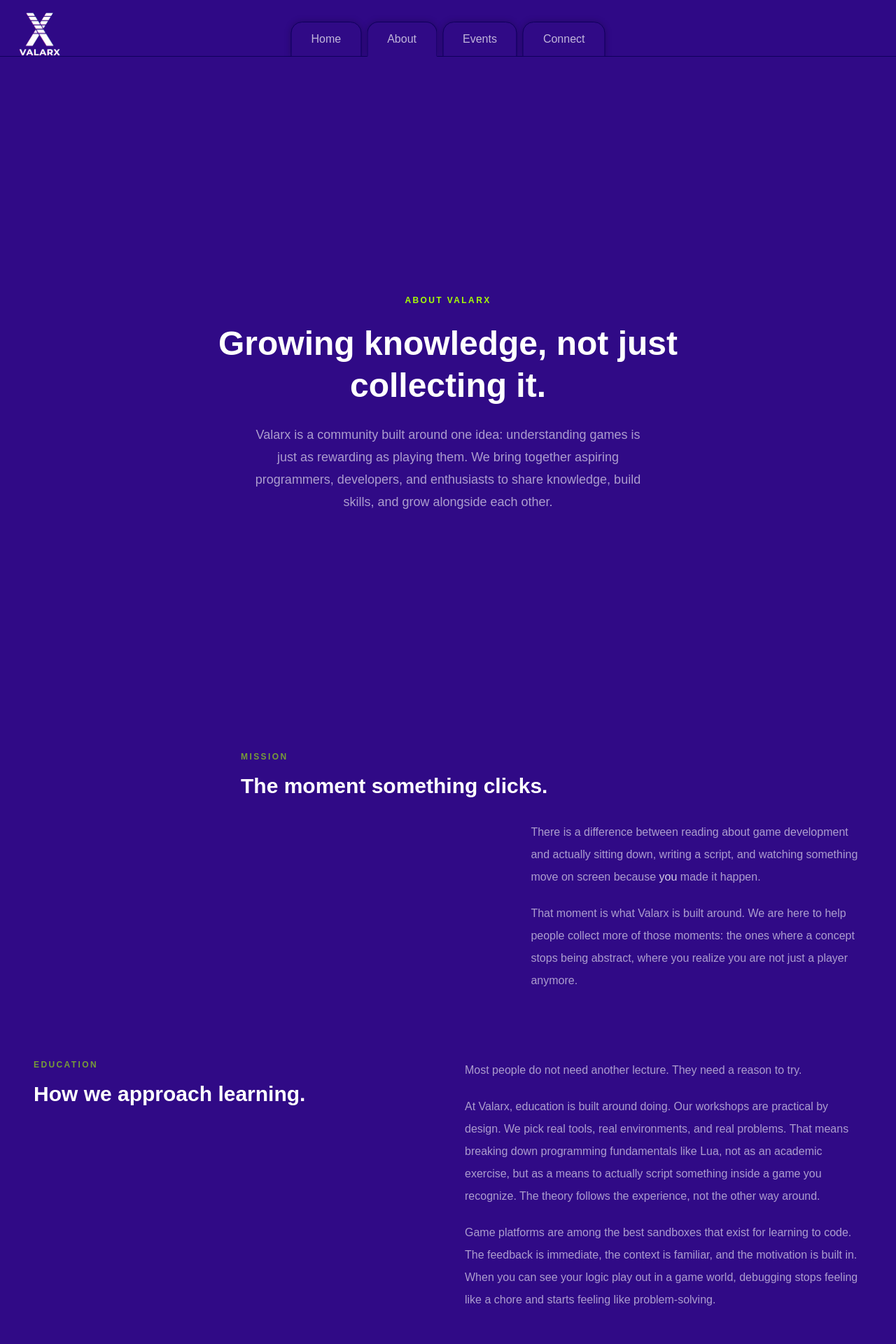
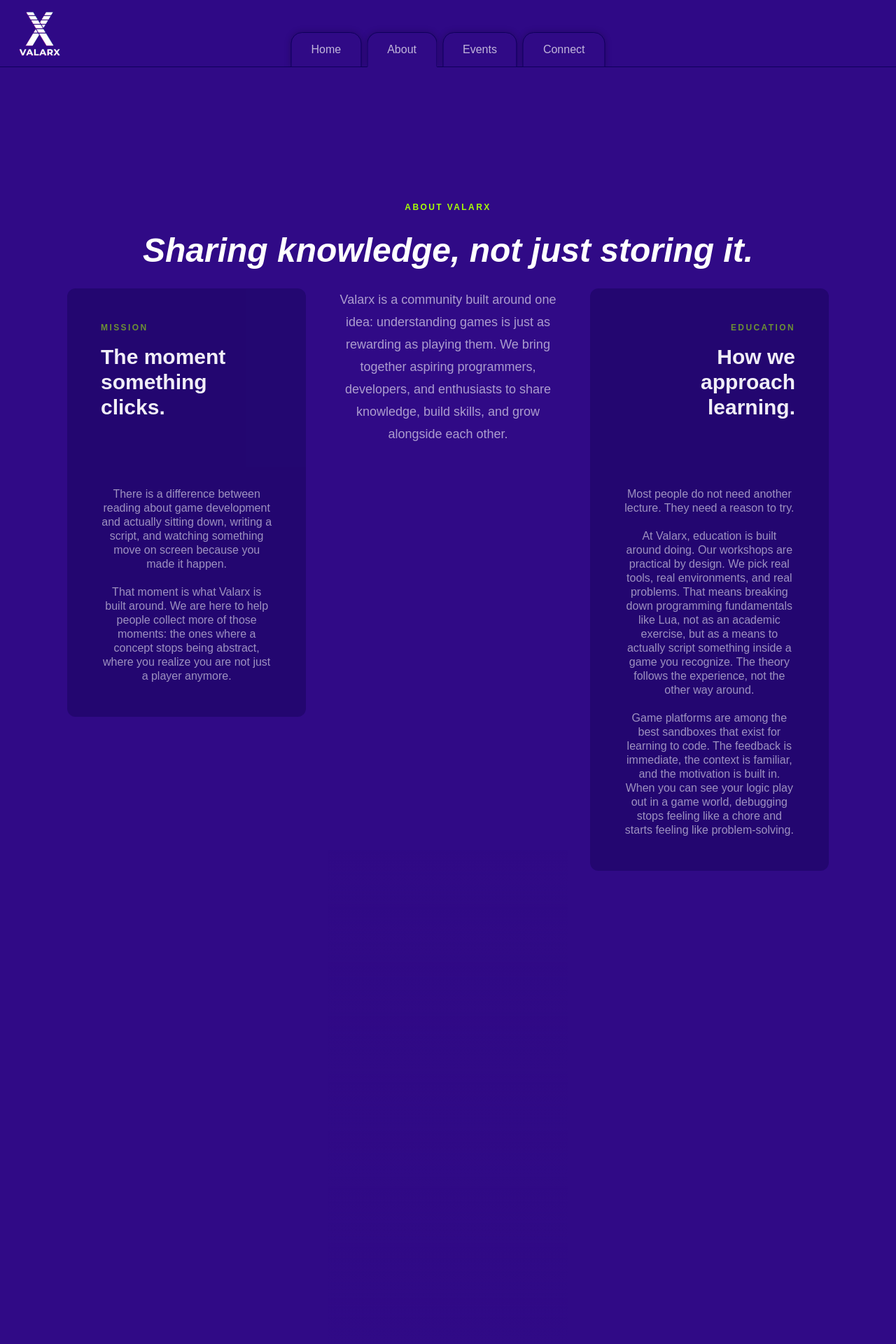
Before and after one commit to Aris-Artates/valarx, a Next.js app in the folder frontend/: page /about in a window 1280 px wide. Shown: the top 1920 px of the page at 70% size. Built offline with nearby package versions, Linux system fonts and the light colour scheme.

Commit message:
Added few Changes

```diff
--- a/frontend/app/about/page.tsx
+++ b/frontend/app/about/page.tsx
@@ -1,28 +1,24 @@
 import FadeIn from '../components/FadeIn';
+import StickyFadeSection from '../components/StickyFadeSection';
 
 export default function AboutPage() {
   return (
-    <div className="flex w-full flex-col px-12 py-24">
+    <div className="flex w-full flex-col px-24 py-24">
 
       {/* Hero */}
-      <FadeIn className="flex min-h-screen flex-col items-center justify-center gap-6 mb-24 text-center">
+      <FadeIn className="flex min-h-screen flex-col items-center justify-start gap-6 mb-24 pt-24 text-center">
+        <div className="flex flex-col items-center gap-6">
           <span className="text-xs font-semibold uppercase tracking-[0.2em] text-[#a7ff04]">
             About Valarx
           </span>
-        <h1 className="max-w-2xl text-5xl font-bold leading-tight text-white">
-          Growing knowledge, not just collecting it.
+          <h1 className="whitespace-nowrap text-5xl font-bold italic leading-tight text-white">
+            Sharing knowledge, not just storing it.
           </h1>
-        <p className="max-w-xl text-lg leading-8 text-white/60">
-          Valarx is a community built around one idea: understanding games is just
-          as rewarding as playing them. We bring together aspiring programmers,
-          developers, and enthusiasts to share knowledge, build skills, and grow
-          alongside each other.
-        </p>
-      </FadeIn>
-
-      {/* Mission */}
-      <FadeIn className="mb-24 flex flex-col gap-8">
-        <div className="pl-[25%] flex flex-col gap-4">
+        </div>
+        <div className="grid grid-cols-3 gap-x-8 w-full">
+          {/* Mission — left */}
+          <StickyFadeSection>
+              <div className="flex flex-col gap-4 text-left">
                 <span className="text-xs font-semibold uppercase tracking-[0.2em] text-[#a7ff04]/60">
                   Mission
                 </span>
@@ -30,12 +26,11 @@
                   The moment something clicks.
                 </h2>
               </div>
-        <div className="pl-[60%] flex flex-col gap-5 text-base leading-8 text-white/60">
+              <div className="mt-24 flex flex-col gap-5 text-base leading-5 text-white/60 w-full">
                 <p>
                   There is a difference between reading about game development and
                   actually sitting down, writing a script, and watching something move
-            on screen because <em className="text-white/80 not-italic font-medium">you</em> made
-            it happen.
+                  on screen because you made it happen.
                 </p>
                 <p>
                   That moment is what Valarx is built around. We are here to help
@@ -43,12 +38,22 @@
                   being abstract, where you realize you are not just a player anymore.
                 </p>
               </div>
-      </FadeIn>
+          </StickyFadeSection>
 
-      {/* How We Learn */}
-      <FadeIn className="mb-24 flex flex-col gap-12">
-        <div className="grid gap-12 sm:grid-cols-2">
-          <div className="flex flex-col gap-4">
+          {/* Center */}
+          <div className="relative min-h-[200vh]">
+            <p className="text-lg leading-8 text-white/60">
+              Valarx is a community built around one idea: understanding games is just
+              as rewarding as playing them. We bring together aspiring programmers,
+              developers, and enthusiasts to share knowledge, build skills, and grow
+              alongside each other.
+            </p>
+            <div className="absolute inset-x-0 bottom-0 h-1/2 bg-linear-to-b from-transparent to-[#300a86]" />
+          </div>
+
+          {/* Education — right */}
+          <StickyFadeSection>
+            <div className="flex flex-col gap-4 text-right">
               <span className="text-xs font-semibold uppercase tracking-[0.2em] text-[#a7ff04]/60">
                 Education
               </span>
@@ -56,7 +61,7 @@
                 How we approach learning.
               </h2>
             </div>
-          <div className="flex flex-col gap-5 text-base leading-8 text-white/60">
+            <div className="mt-24 flex flex-col gap-5 text-base leading-5 text-white/60 w-full">
               <p>
                 Most people do not need another lecture. They need a reason to try.
               </p>
@@ -76,8 +81,13 @@
                 like problem-solving.
               </p>
             </div>
+          </StickyFadeSection>
         </div>
+      </FadeIn>
 
+      {/* How We Learn cards */}
+      <StickyFadeSection>
+        <div className="mb-24 flex flex-col gap-12">
         <div className="grid gap-px overflow-hidden rounded-xl border border-[#0f005c] sm:grid-cols-3">
           {[
             {
@@ -103,10 +113,13 @@
             </div>
           ))}
         </div>
-      </FadeIn>
+        </div>
+      </StickyFadeSection>
 
       {/* Community */}
-      <FadeIn className="mb-24 flex flex-col gap-12">
+      <div className="relative">
+      <div className="-mx-24 h-px bg-[#0f005c]" />
+      <FadeIn className="mb-24 flex flex-col gap-12 pt-12 shadow-[0_40px_60px_20px_#300a86]">
         <div className="grid gap-12 sm:grid-cols-2">
           <div className="flex flex-col gap-4">
             <span className="text-xs font-semibold uppercase tracking-[0.2em] text-[#a7ff04]/60">
@@ -149,16 +162,12 @@
           ))}
         </div>
 
-        <p className="max-w-2xl text-base leading-8 text-white/50">
-          A developer explaining their process to an enthusiast learns something
-          in the explaining. An aspiring programmer watching someone debug in real
-          time learns more than any tutorial could teach. That exchange is the
-          point.
-        </p>
+
       </FadeIn>
+      </div>
 
       {/* What We Are Not */}
-      <FadeIn className="grid gap-8 rounded-2xl border border-[#0f005c] bg-[#1a0660]/40 p-10 sm:grid-cols-2">
+      <FadeIn className="mx-auto max-w-3xl flex flex-col gap-8 rounded-2xl border border-[#0f005c] bg-[#1a0660]/40 p-10">
         <div className="flex flex-col gap-4">
           <span className="text-xs font-semibold uppercase tracking-[0.2em] text-[#a7ff04]/60">
             Honest
@@ -168,8 +177,8 @@
         <p className="self-center text-base leading-8 text-white/60">
           Valarx is not a bootcamp with a certificate at the end. It is not a
           platform with a finish line. Progress here is real, which means it is
-          sometimes slow. That is fine. We would rather you leave with a skill
-          you actually have than a credential you had to stretch the truth to earn.
+          sometimes slow. That is fine. We&apos;re here to leave you skills you can use,
+          not credentials you have to stretch the truth to earn.
         </p>
       </FadeIn>
 
--- a/frontend/app/components/EventModal.tsx
+++ b/frontend/app/components/EventModal.tsx
@@ -143,7 +143,7 @@
             </h3>
             <div className="flex flex-wrap gap-4">
               {event.partners.map((person) => (
-                <div key={person.name} className="w-40">
+                <div key={person.name} className="w-40 h-40">
                   <PersonCard person={person} />
                 </div>
               ))}
@@ -159,7 +159,7 @@
             </h3>
             <div className="flex flex-wrap gap-4">
               {event.speakers.map((person, i) => (
-                <div key={`${person.name}-${i}`} className="w-40">
+                <div key={`${person.name}-${i}`} className="w-40 h-40">
                   <PersonCard person={person} />
                 </div>
               ))}
@@ -175,7 +175,7 @@
             </h3>
             <div className="flex flex-wrap gap-4">
               {event.organizers.map((person, i) => (
-                <div key={`${person.name}-${i}`} className="w-40">
+                <div key={`${person.name}-${i}`} className="w-40 h-40">
                   <PersonCard person={person} />
                 </div>
               ))}
--- a/frontend/app/components/FadeIn.tsx
+++ b/frontend/app/components/FadeIn.tsx
@@ -6,11 +6,13 @@
   children: React.ReactNode;
   className?: string;
   delay?: number;
+  fadeOut?: boolean;
 }
 
-export default function FadeIn({ children, className = '', delay = 0 }: FadeInProps) {
+export default function FadeIn({ children, className = '', delay = 0, fadeOut = false }: FadeInProps) {
   const ref = useRef<HTMLDivElement>(null);
   const [visible, setVisible] = useState(false);
+  const [opacity, setOpacity] = useState<number | undefined>(undefined);
 
   useEffect(() => {
     const el = ref.current;
@@ -20,24 +22,47 @@
       ([entry]) => {
         if (entry.isIntersecting) {
           setVisible(true);
-          observer.disconnect();
+          if (!fadeOut) observer.disconnect();
         }
       },
-      { threshold: 0.1 }
+      { threshold: 0.2, rootMargin: '0px 0px -60px 0px' }
     );
 
     observer.observe(el);
     return () => observer.disconnect();
-  }, []);
+  }, [fadeOut]);
+
+  useEffect(() => {
+    if (!fadeOut) return;
+
+    const handleScroll = () => {
+      const el = ref.current;
+      if (!el) return;
+      const rect = el.getBoundingClientRect();
+      const fadeStart = window.innerHeight * 0.6;
+      const fadeEnd = window.innerHeight * 0.1;
+
+      if (rect.bottom > fadeStart) {
+        setOpacity(1);
+      } else if (rect.bottom < fadeEnd) {
+        setOpacity(0);
+      } else {
+        setOpacity((rect.bottom - fadeEnd) / (fadeStart - fadeEnd));
+      }
+    };
+
+    window.addEventListener('scroll', handleScroll, { passive: true });
+    return () => window.removeEventListener('scroll', handleScroll);
+  }, [fadeOut]);
 
   return (
     <div
       ref={ref}
       className={className}
       style={{
-        opacity: visible ? 1 : 0,
-        transform: visible ? 'translateY(0)' : 'translateY(24px)',
-        transition: `opacity 0.6s ease ${delay}ms, transform 0.6s ease ${delay}ms`,
+        opacity: fadeOut && opacity !== undefined ? opacity : visible ? 1 : 0,
+        transform: visible ? 'translateY(0)' : 'translateY(32px)',
+        transition: `opacity 1s ease ${delay}ms, transform 1s ease ${delay}ms`,
       }}
     >
       {children}
--- a/frontend/app/components/Header.tsx
+++ b/frontend/app/components/Header.tsx
@@ -18,7 +18,7 @@
 
   return (
     <header className="sticky top-0 z-50 w-full overflow-hidden bg-[#300a86]/95 backdrop-blur">
-      <nav className="relative flex w-full min-h-16 items-center px-6 pb-0 pt-4">
+      <nav className="relative flex w-full min-h-24 items-center px-6">
         {/* Logo — pinned left, hidden on small screens */}
         <Link href="/" className="hidden sm:flex items-center">
           <Image
--- /dev/null
+++ b/frontend/app/components/StickyFadeSection.tsx
@@ -0,0 +1,46 @@
+'use client';
+
+import { useEffect, useRef, useState } from 'react';
+
+interface Props {
+  children: React.ReactNode;
+  className?: string;
+}
+
+export default function StickyFadeSection({ children, className = '' }: Props) {
+  const wrapperRef = useRef<HTMLDivElement>(null);
+  const [opacity, setOpacity] = useState(1);
+
+  useEffect(() => {
+    const handleScroll = () => {
+      const el = wrapperRef.current;
+      if (!el) return;
+
+      const rect = el.getBoundingClientRect();
+      const fadeStart = window.innerHeight * 0.6;
+      const fadeEnd = window.innerHeight * 0.2;
+
+      if (rect.bottom > fadeStart) {
+        setOpacity(1);
+      } else if (rect.bottom < fadeEnd) {
+        setOpacity(0);
+      } else {
+        setOpacity((rect.bottom - fadeEnd) / (fadeStart - fadeEnd));
+      }
+    };
+
+    window.addEventListener('scroll', handleScroll, { passive: true });
+    return () => window.removeEventListener('scroll', handleScroll);
+  }, []);
+
+  return (
+    <div ref={wrapperRef} className="flex flex-col">
+      <div
+        className={`sticky top-36 flex flex-col bg-[#1a0660]/60 rounded-xl p-12 transition-opacity duration-100 ${className}`}
+        style={{ opacity }}
+      >
+        {children}
+      </div>
+    </div>
+  );
+}
```
Also changed, not shown: frontend/app/components/PersonCard.tsx (+71 -24 lines). Lines whose indentation alone changed are shown as unchanged.
